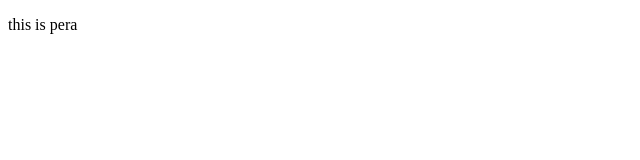
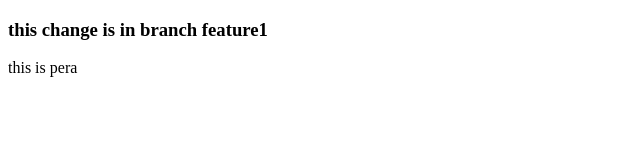
Before and after one commit to Vishw-24/localrepo, a plain HTML site: page index.html in a window 1280 px wide. Shown: the whole page, without its empty margins (0-640 px from the left). Drawn offline with Linux system fonts and the light colour scheme.

Commit message:
add hadding

```diff
--- a/index.html
+++ b/index.html
@@ -6,6 +6,7 @@
     <title>Document</title>
 </head>
 <body>
+    <h3>this change is in branch feature1</h3>
     <p>this is pera</p>
 </body>
 </html>
```
